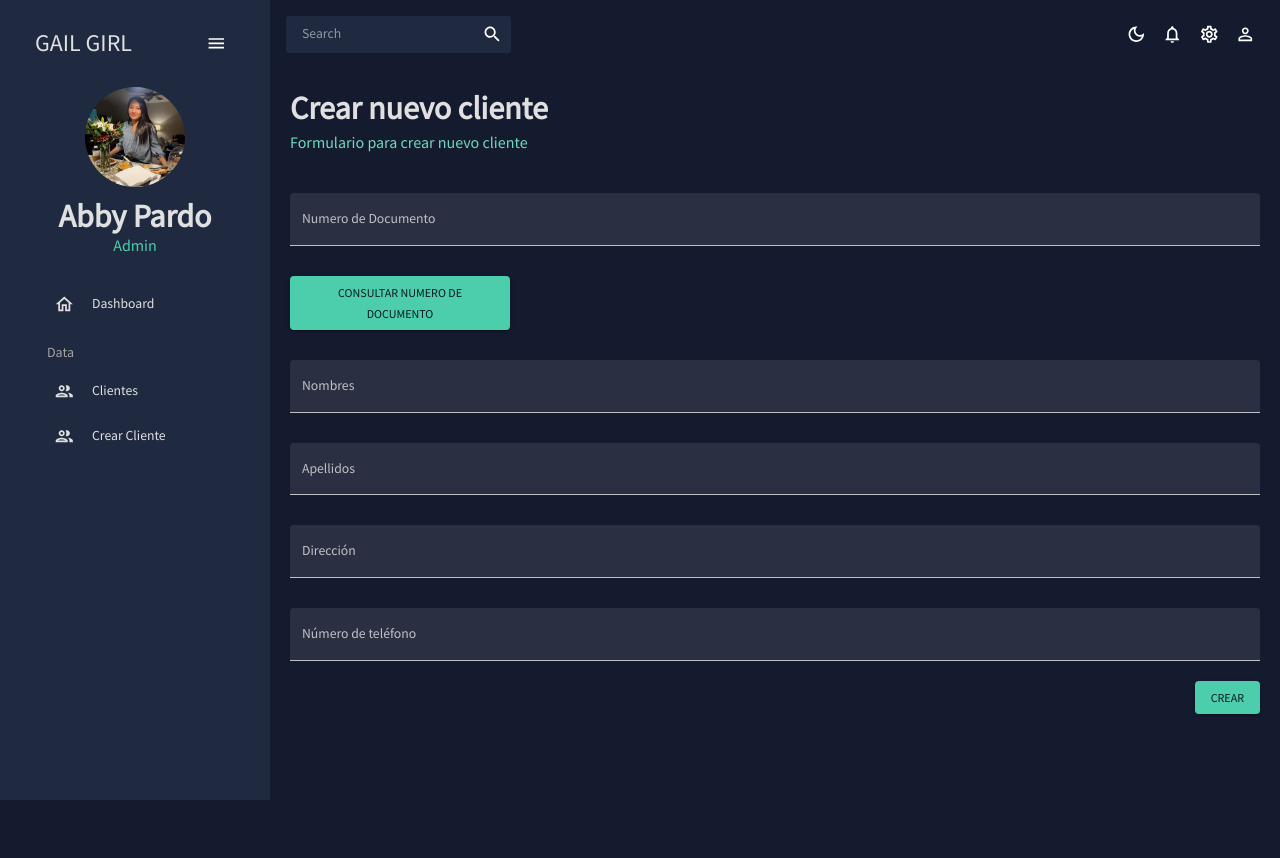
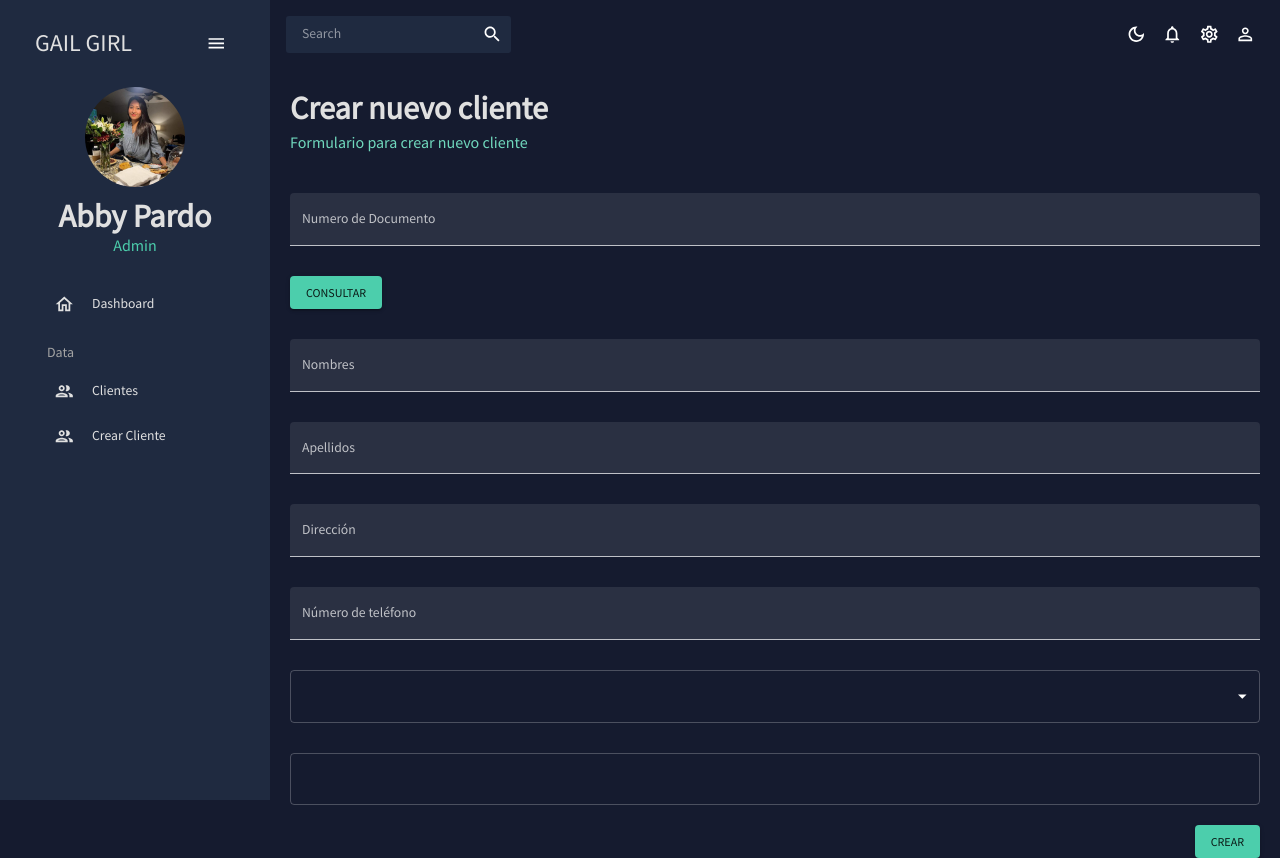
Before and after one commit to GonzaDev07/gailgirlfront, a React (Create React App) app: page /createClient in a window 1280 px wide. Before the commit the page ends 800 px from the top, so only its background shows below. Built offline with nearby package versions, Linux system fonts and the light colour scheme.

Commit message:
third commit

```diff
--- /dev/null
+++ b/src/env.js
@@ -0,0 +1,3 @@
+export const enviroments = {
+  urlBackend: "https://backendgailgir.azurewebsites.net/api/",
+};
--- a/src/scenes/client/form/index.jsx
+++ b/src/scenes/client/form/index.jsx
@@ -1,10 +1,10 @@
-import { Box, Button, TextField } from "@mui/material";
+import { Box, Button, Select, TextField } from "@mui/material";
 import { Formik } from "formik";
-import * as yup from "yup";
 import useMediaQuery from "@mui/material/useMediaQuery";
 import Header from "../../../components/Header";
 import axios from 'axios';
 import { useState } from "react";
+import { enviroments } from "../../../../src/env";
 
 
 const Form = () => {
@@ -44,7 +44,7 @@ const Form = () => {
             "clientPhone": null
         }
 
-        axios.post('https://backendgailgir.azurewebsites.net/api/client', formData)
+        axios.post(enviroments.urlBackend + 'client', formData)
         .then((response) => {
             setDNI("")
             setNames("")
@@ -58,7 +58,7 @@ const Form = () => {
     }
 
     const consultarDNI = () => {
-        axios.get('https://backendgailgir.azurewebsites.net/api/client/consultDocument/' + dni,)
+        axios.get(enviroments.urlBackend + 'client/consultDocument/' + dni,)
         .then((response) => {
             setNames(response.data.objModel.clientName)
             setLastnames(response.data.objModel.clientLastname)
@@ -107,9 +107,11 @@ const Form = () => {
                                     helperText={touched.clientDocumentNumber && errors.clientDocumentNumber}
                                     sx={{ gridColumn: "span 2" }}
                                 />
-                                <Button onClick={consultarDNI} color="secondary" variant="contained">
-                                    Consultar numero de Documento
-                                </Button>
+                                <Box display="flex" justifyContent="start">
+                                    <Button onClick={consultarDNI} color="secondary" variant="contained">
+                                        CONSULTAR
+                                    </Button>
+                                </Box>
                                 <TextField
                                     fullWidth
                                     variant="filled"
@@ -162,6 +164,12 @@ const Form = () => {
                                     helperText={touched.clientPhone && errors.clientPhone}
                                     sx={{ gridColumn: "span 2" }}
                                 />
+                                <Select>
+
+                                </Select>
+                                <TextField>
+
+                                </TextField>
                             </Box>
                             <Box display="flex" justifyContent="end" mt="20px">
                                 <Button type="submit" color="secondary" variant="contained">
@@ -179,8 +187,8 @@ const initialValues = {
     clientDocumentNumber: ""
 }
 
-const userSchema = yup.object().shape({
-    clientDocumentNumber: yup.string().required("required")
-})
+// const userSchema = yup.object().shape({
+//     clientDocumentNumber: yup.string().required("required")
+// })
 
 export default Form;
--- a/src/scenes/client/index.jsx
+++ b/src/scenes/client/index.jsx
@@ -1,13 +1,9 @@
-import { Box, Typography, useTheme } from "@mui/material";
+import { Box, useTheme } from "@mui/material";
 import { DataGrid } from "@mui/x-data-grid";
 import { tokens } from "../../themes";
-import { mockDataTeam } from "../../data/mockData";
-import AdminPanelSettingsOutlinedIcon from "@mui/icons-material/AdminPanelSettingsOutlined";
-import LockOpenOutlinedIcon from "@mui/icons-material/LockOpenOutlined";
+import { enviroments } from "../../env";
 import Header from "../../components/Header";
-import SecurityOutlinedIcon from "@mui/icons-material/SecurityOutlined";
 import { useEffect, useState } from "react";
-import { json } from "react-router-dom";
 
 const Client = () => {
     const theme = useTheme();
@@ -16,20 +12,9 @@ const Client = () => {
     const [data, setData] = useState([])
 
     async function getData(){
-        const req = await fetch("https://backendgailgir.azurewebsites.net/api/client")
+        const req = await fetch(enviroments.urlBackend + "client")
         const json = await req.json()
         setData(json.objModel)
-    }
-
-    async function insertData(url, datos) {
-        const response = await fetch(url,{
-            method:'POST',
-            headers: {
-                'Content-Type': 'application/json'
-            },
-            body: JSON.stringify(datos)
-        });
-        return response.json();
     }
 
     useEffect(() => {
```
